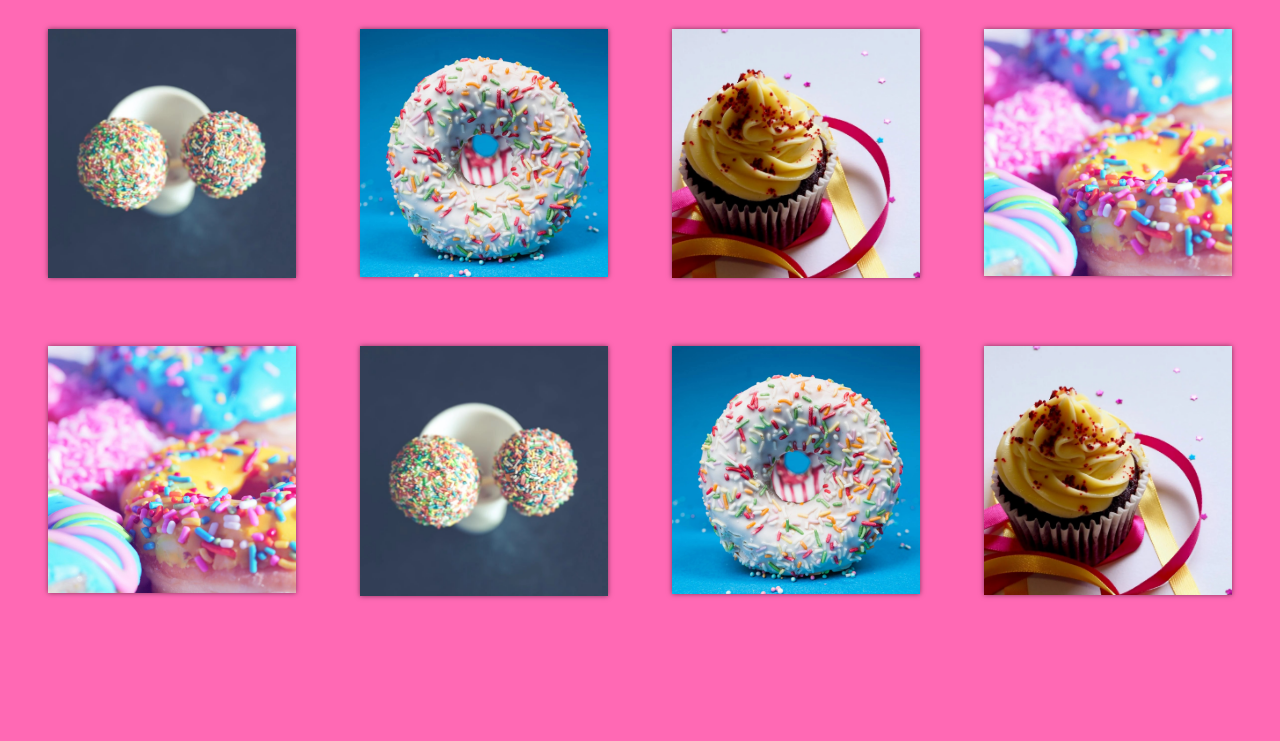
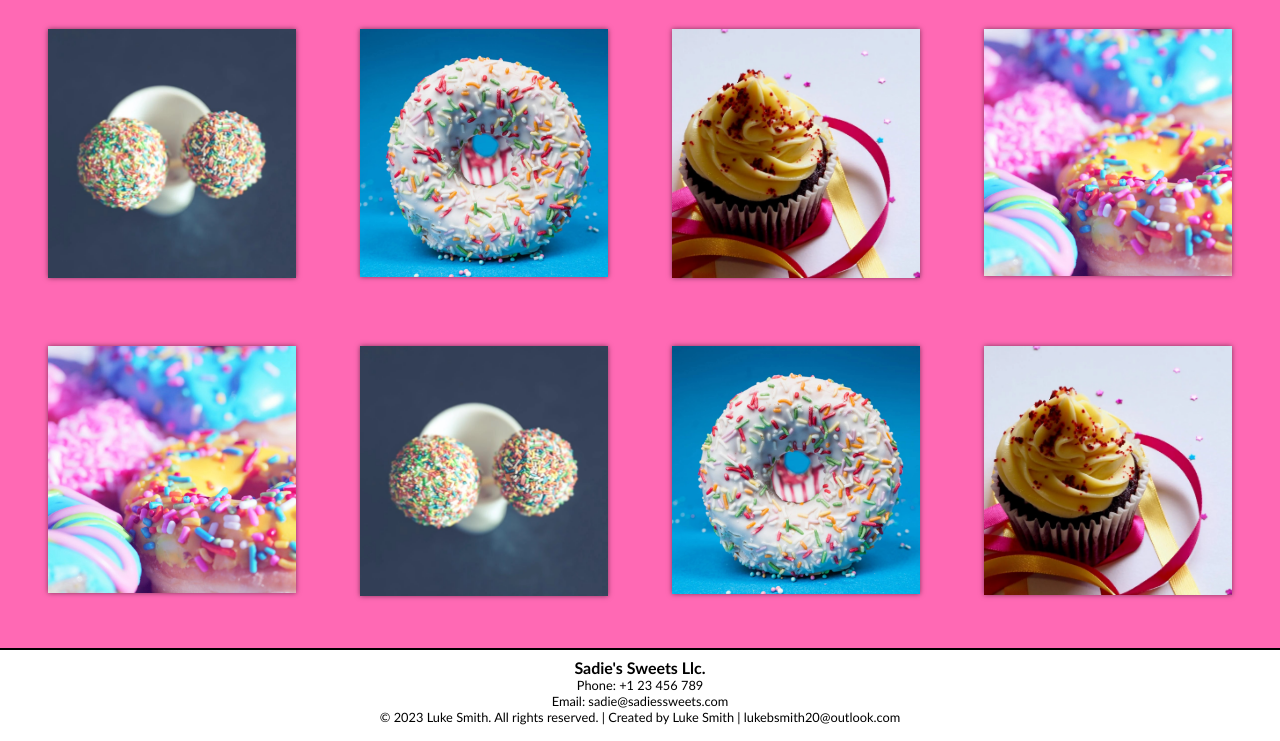
Before and after one commit to lukesmithweb/Sadie-s-Sweets, a plain HTML site: page gallery.html in a window 1280 px wide. Shown: the part 455-1196 px from the top of the page. Before the commit the page ends 1103 px from the top, so only its background shows below. Drawn offline with Linux system fonts and the light colour scheme.

Commit message:
Update gallery.html
footer

```diff
--- a/gallery.html
+++ b/gallery.html
@@ -120,5 +120,11 @@
 				</div>
 			</div>
 		</section>
+		<footer class="footer-content">
+			<h1>Sadie's Sweets Llc.</h1>
+			<p>Phone: +1 23 456 789</p>
+			<p>Email: sadie@sadiessweets.com</p>
+			<p class="rights">&copy; 2023 Luke Smith. All rights reserved. | Created by Luke Smith | lukebsmith20@outlook.com</p>
+		</footer>
 	</body>
 </html>
```
